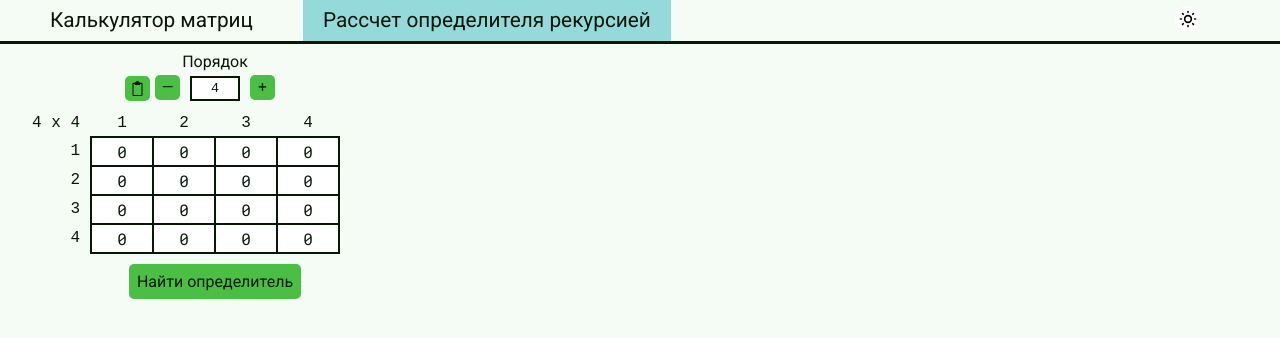
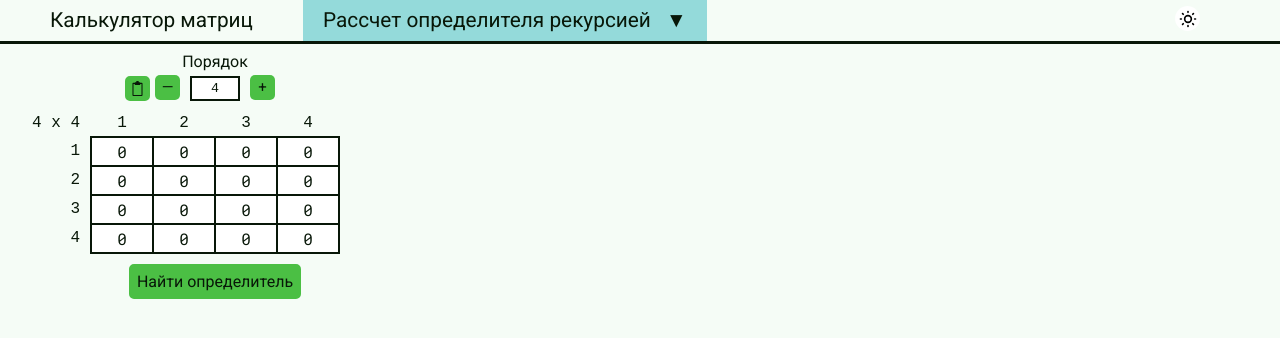
Before and after one commit to Traunin/matrix-calculator, a Vue app: page /#/determinant in a window 1280 px wide. Shown: the top 338 px of the page. Built offline with nearby package versions, Linux system fonts and the light colour scheme.

Commit message:
feat: add dropdown arrow

```diff
--- a/src/components/Navbar.vue
+++ b/src/components/Navbar.vue
@@ -16,8 +16,9 @@
             :to="`/${link.link}`"
             class="link"
             active-class="active"
-            >{{ link.name }}</router-link
-        >
+            >{{ link.name }}
+            <span class="dropdown-icon">▼</span>
+        </router-link>
     </nav>
 </template>
 
@@ -66,11 +67,22 @@ export default {
 .menuShown .link {
     display: inline-block;
 }
+
 nav .active {
     display: inline-block !important;
     order: -1;
     border-bottom: 3px solid var(--text-color);
 }
+
+.dropdown-icon {
+    display: none;
+}
+
+.active .dropdown-icon  {
+    display: inline-block;
+    margin-left: 10px;
+}
+
 nav {
     display: flex;
     flex-direction: column;
@@ -82,7 +94,7 @@ nav {
 }
 
 .link:hover {
-    background: var(--accent-color);
+    color: red;
 }
 
 @media screen and (min-width: 1000px) {
```
